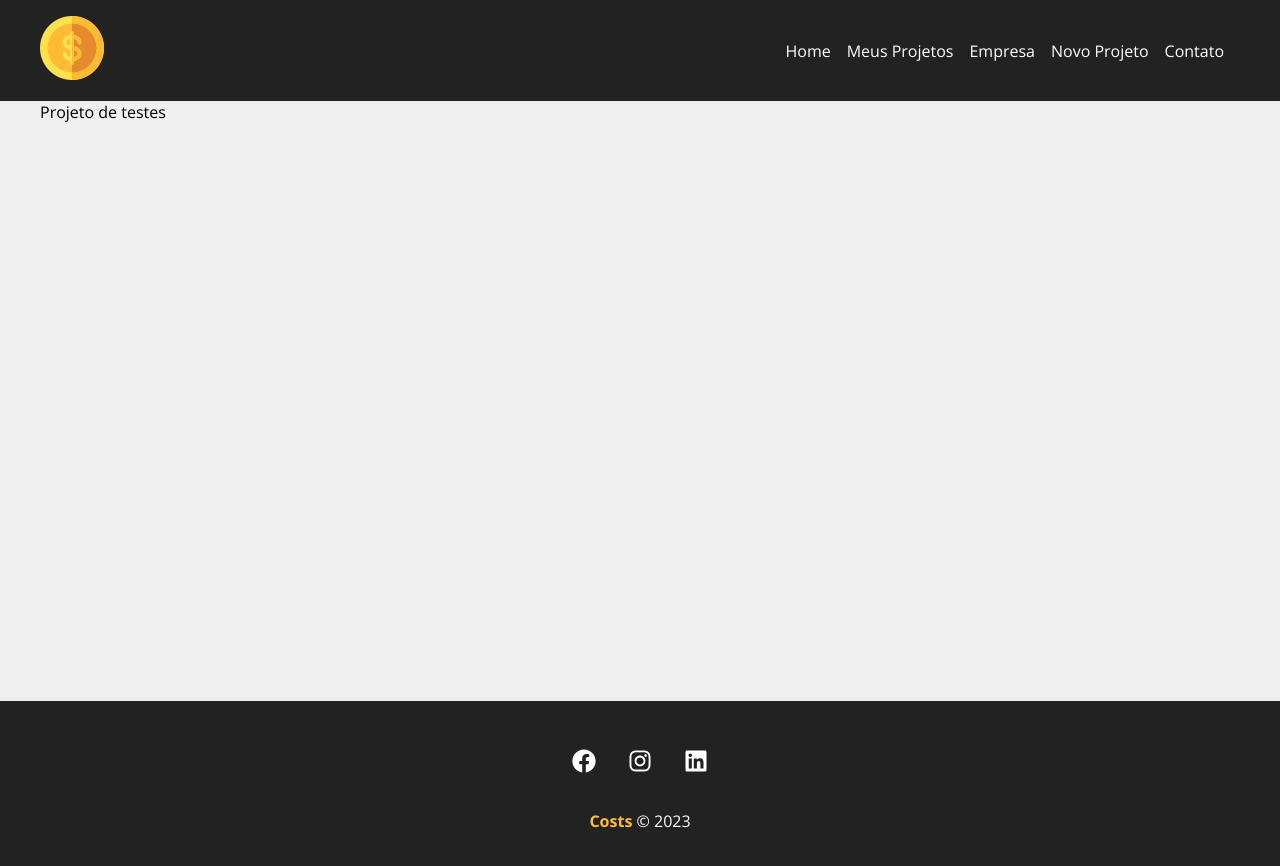
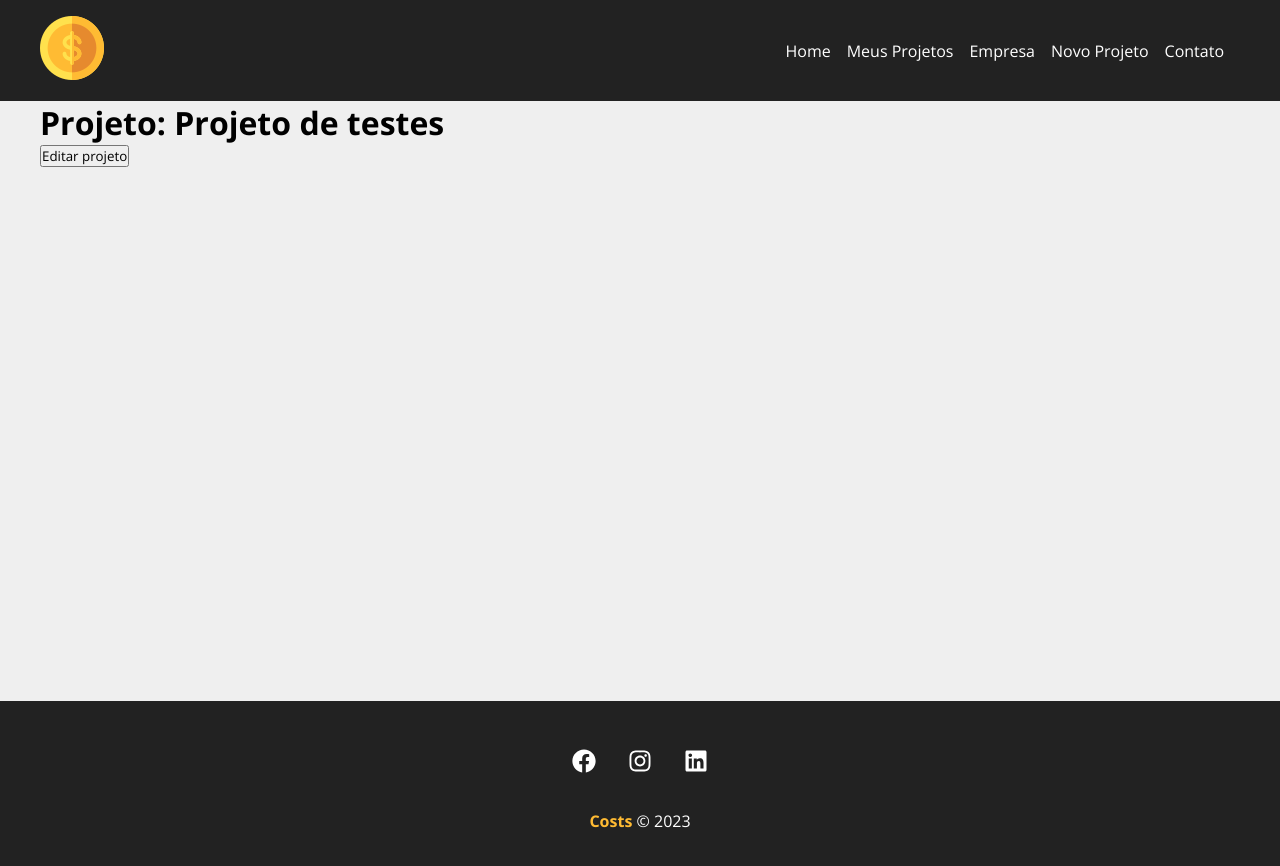
Before and after one commit to BrunoSilva03/Costs, a React (Vite) app in the folder costs/: page /project/1 in a window 1280 px wide. Shown: the top 866 px of the page. Built offline with nearby package versions, Linux system fonts and the light colour scheme; data requests are answered from the project's data file.

Commit message:
fazendo o update

```diff
--- a/costs/src/components/pages/Project.jsx
+++ b/costs/src/components/pages/Project.jsx
@@ -2,6 +2,10 @@
 
 import { useParams } from 'react-router-dom'
 import { useState, useEffect } from 'react'
+
+
+import Loading from '../layoult/Loading'
+import Container from '../layoult/Container'
 
 function Project() {
     const { id } = useParams()
@@ -9,7 +13,8 @@
     const [project, setProject] = useState([])
 
     useEffect(() => {
-        fetch(`http://localhost:5000/projects/${id}`, {
+        setTimeout(() => {
+            fetch(`http://localhost:5000/projects/${id}`, {
             method: 'GET',
             headers: {
                 'Content-Type': 'application/json',
@@ -20,10 +25,25 @@
             setProject(data)
           })
           .catch((err) => console.log)
+        }, 333)
     }, [id])
 
     return (
-        <p>{project.name}</p>
+        <>
+        {project.name ? (
+            <div>
+                <Container customClass="column">
+                    <div>
+                        <h1>Projeto: {project.name}</h1>
+                        <button>Editar projeto</button>
+                    </div>
+                </Container>
+            </div>
+
+        ) : (
+            <Loading />
+        )}
+        </>
     )
 }
 
```
